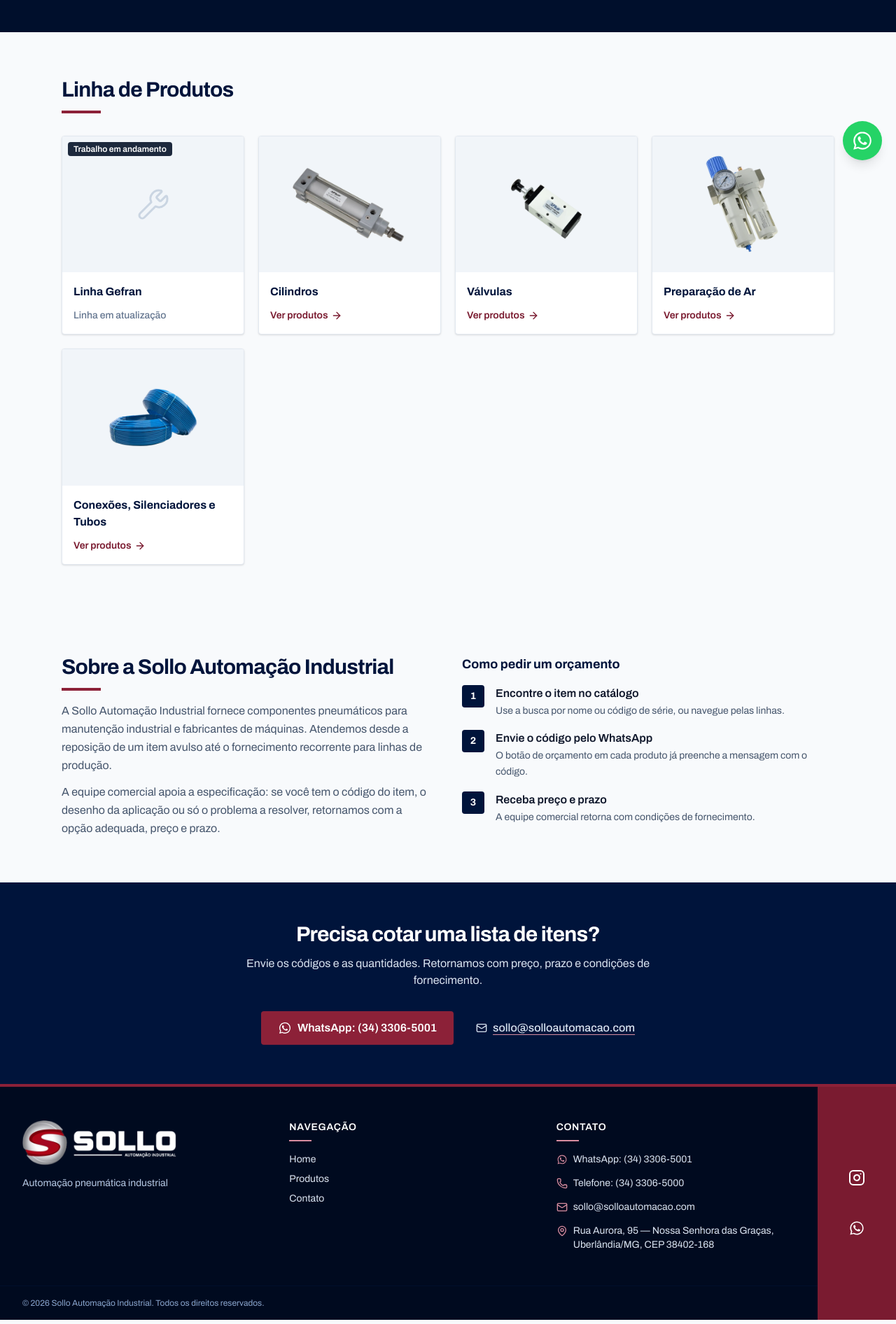
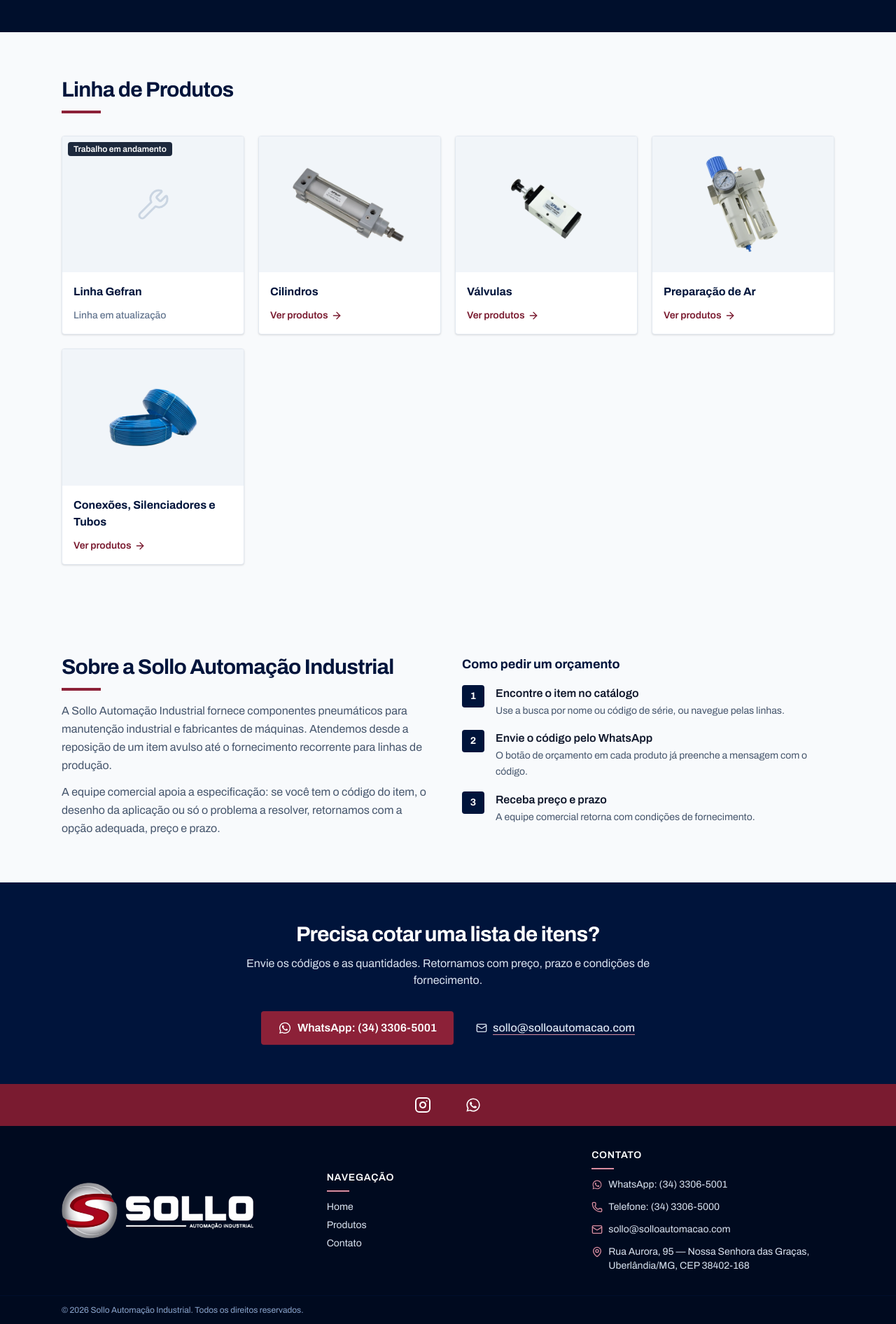
Before and after one commit to kevinvinicius1/sollo-automacao, a Next.js app: page / in a window 1280 px wide. Shown: the part 551-2443 px from the top of the page at 70% size. Built offline with nearby package versions, Linux system fonts and the light colour scheme.

Commit message:
Rodapé com faixa bordô horizontal de redes sociais, logo maior e altura reduzida; remove o botão flutuante de WhatsApp

```diff
--- a/src/app/layout.tsx
+++ b/src/app/layout.tsx
@@ -2,7 +2,6 @@ import type { Metadata, Viewport } from "next";
 import { Archivo } from "next/font/google";
 import Footer from "@/components/Footer";
 import Header from "@/components/Header";
-import WhatsAppButton from "@/components/WhatsAppButton";
 import { getProducts } from "@/lib/catalog";
 import { siteConfig } from "../../site.config";
 import "./globals.css";
@@ -63,7 +62,6 @@ export default async function RootLayout({
           {children}
         </main>
         <Footer />
-        <WhatsAppButton />
       </body>
     </html>
   );
--- a/src/components/Footer.tsx
+++ b/src/components/Footer.tsx
@@ -26,9 +26,32 @@ function InstagramIcon({ className }: { className?: string }) {
 
 export default function Footer() {
   return (
-    <footer className="border-t-4 border-accent-500 bg-brand-900 text-brand-100 md:flex">
-      <div className="min-w-0 flex-1">
-        <div className="mx-auto grid max-w-6xl gap-10 px-4 py-12 sm:px-6 md:grid-cols-3">
+    <footer className="bg-brand-900 text-brand-100">
+      {/* Faixa bordô das redes sociais */}
+      <div className="bg-accent-600 text-white">
+        <div className="mx-auto flex max-w-6xl items-center justify-center gap-8 px-4 py-2.5 sm:px-6">
+          <a
+            href={siteConfig.social.instagram}
+            target="_blank"
+            rel="noopener noreferrer"
+            aria-label="Instagram"
+            className="rounded p-2 transition-colors hover:bg-accent-500"
+          >
+            <InstagramIcon className="h-6 w-6" />
+          </a>
+          <a
+            href={whatsappLink()}
+            target="_blank"
+            rel="noopener noreferrer"
+            aria-label="WhatsApp"
+            className="rounded p-2 transition-colors hover:bg-accent-500"
+          >
+            <WhatsAppIcon className="h-6 w-6" />
+          </a>
+        </div>
+      </div>
+
+      <div className="mx-auto grid max-w-6xl items-center gap-8 px-4 py-8 sm:px-6 md:grid-cols-3">
         <div>
           <Image
             src="/images/brand/logo-dark.png"
@@ -36,9 +59,8 @@ export default function Footer() {
             width={495}
             height={144}
             unoptimized
-              className="h-16 w-auto"
+            className="h-20 w-auto"
           />
-            <p className="mt-4 text-sm text-brand-200">{siteConfig.tagline}</p>
         </div>
 
         <nav aria-label="Links do rodapé">
@@ -46,7 +68,7 @@ export default function Footer() {
             Navegação
           </p>
           <div className="mt-2 h-0.5 w-8 bg-accent-300" aria-hidden="true" />
-            <ul className="mt-4 space-y-2 text-sm">
+          <ul className="mt-3 space-y-1.5 text-sm">
             <li>
               <Link href="/" className="hover:text-white hover:underline">
                 Home
@@ -76,7 +98,7 @@ export default function Footer() {
             Contato
           </p>
           <div className="mt-2 h-0.5 w-8 bg-accent-300" aria-hidden="true" />
-            <ul className="mt-4 space-y-2.5 text-sm">
+          <ul className="mt-3 space-y-2 text-sm">
             <li>
               <a
                 href={whatsappLink()}
@@ -124,35 +146,11 @@ export default function Footer() {
       </div>
 
       <div className="border-t border-brand-800">
-          {/* pr extra no mobile para o botão flutuante de WhatsApp não cobrir o texto */}
-          <p className="mx-auto max-w-6xl px-4 py-4 pr-24 text-xs text-brand-300 sm:px-6 sm:pr-24">
+        <p className="mx-auto max-w-6xl px-4 py-3 text-xs text-brand-300 sm:px-6">
           © {new Date().getFullYear()} {siteConfig.name}. Todos os direitos
           reservados.
         </p>
       </div>
-      </div>
-
-      {/* Coluna bordô das redes sociais */}
-      <div className="flex items-center justify-center gap-6 bg-accent-600 px-6 py-5 text-white md:w-28 md:flex-col md:gap-8 md:py-12">
-        <a
-          href={siteConfig.social.instagram}
-          target="_blank"
-          rel="noopener noreferrer"
-          aria-label="Instagram"
-          className="rounded p-2 transition-colors hover:bg-accent-500"
-        >
-          <InstagramIcon className="h-6 w-6" />
-        </a>
-        <a
-          href={whatsappLink()}
-          target="_blank"
-          rel="noopener noreferrer"
-          aria-label="WhatsApp"
-          className="rounded p-2 transition-colors hover:bg-accent-500"
-        >
-          <WhatsAppIcon className="h-6 w-6" />
-        </a>
-      </div>
     </footer>
   );
 }
--- a/src/components/WhatsAppButton.tsx
+++ /dev/null
@@ -1,17 +0,0 @@
-import WhatsAppIcon from "./WhatsAppIcon";
-import { whatsappLink } from "../../site.config";
-
-/** Botão flutuante de WhatsApp, sempre visível no canto inferior direito. */
-export default function WhatsAppButton() {
-  return (
-    <a
-      href={whatsappLink("Olá! Gostaria de solicitar um orçamento.")}
-      target="_blank"
-      rel="noopener noreferrer"
-      aria-label="Solicitar orçamento pelo WhatsApp"
-      className="fixed bottom-5 right-5 z-50 flex h-14 w-14 items-center justify-center rounded-full bg-[#25d366] text-white shadow-lg transition-colors hover:bg-[#1fb959]"
-    >
-      <WhatsAppIcon className="h-8 w-8" />
-    </a>
-  );
-}
```
Lines whose indentation alone changed are shown as unchanged.
